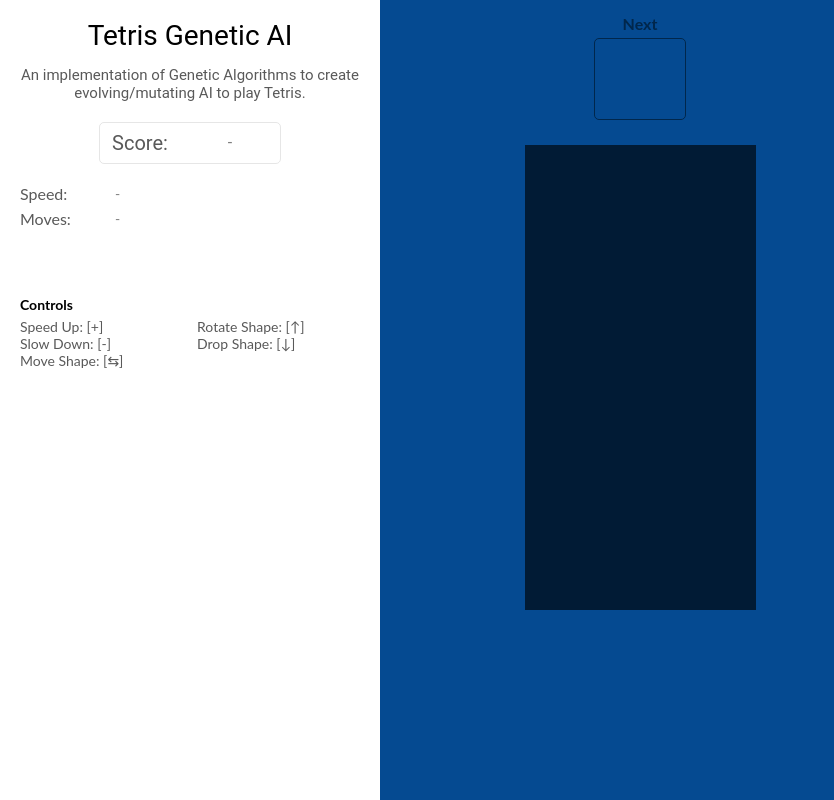
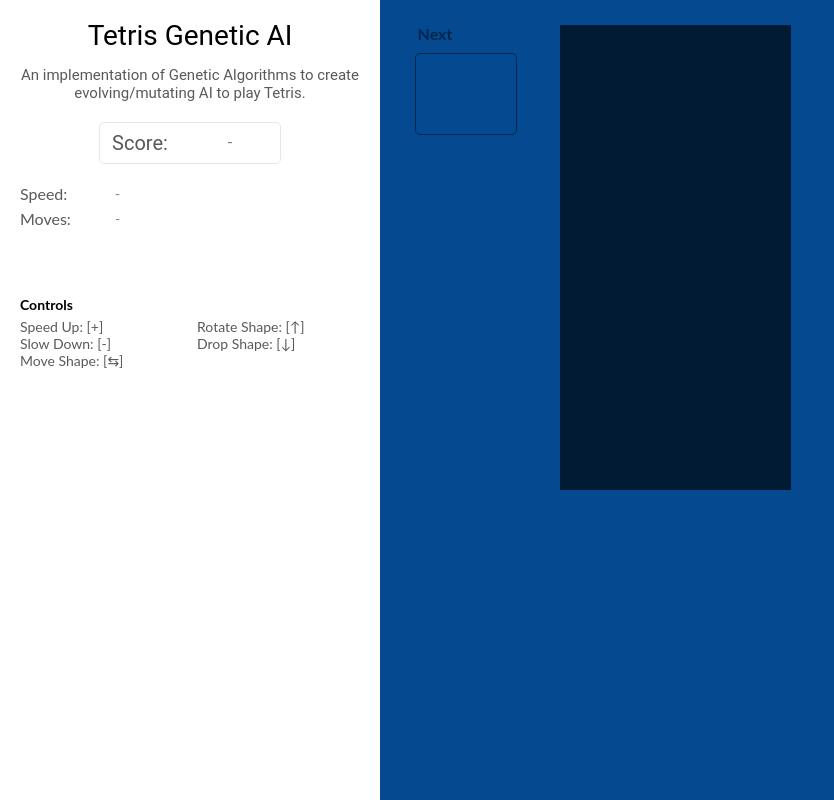
Before and after one commit to ramantehlan/Genetic-Tetris-Ai, a plain HTML site: page index.html in a window 1280 px wide. Shown: the whole page, without its empty margins (0-834 px from the left). Drawn offline with Linux system fonts and the light colour scheme.

Commit message:
Minor changes

```diff
--- a/index-ui.css
+++ b/index-ui.css
@@ -98,32 +98,37 @@ Game Display
 .next{font-weight:normal;
     font-size:16px;
     line-height:18px;
-    margin:0px auto;
     font-weight:bold;
     text-align:center;
     max-width:60px;
     color:#01274C;
-    padding-top:15px;
+    padding-top:25px;
+    margin-left:405px;
+
 }
 
 .next_display{
-          margin:0px auto;
-          margin-top:5px;
+          margin-left:415px;
+          margin-top:10px;
           padding:15px;
           padding-top:10px;
           padding-bottom:10px;
           border-radius:5px;
           border:1px solid #01274C;
           font-size:20px;
-          max-width:60px;
-          min-height:60px;
+          width:70px;
+          height:60px;
+          color:#fff;
+          font-family: Inconsolata, Courier, monospace;
+          text-align:center;
 }
 
 .game_area{
   font-family: Inconsolata, Courier, monospace;
   font-size: 22px;
-  margin:0px auto;
-  margin-top:25px;
+  position:absolute;
+  top:25px;
+  left:560px;
   width:231px;
   height:465px;
   color:#01274C;
```
